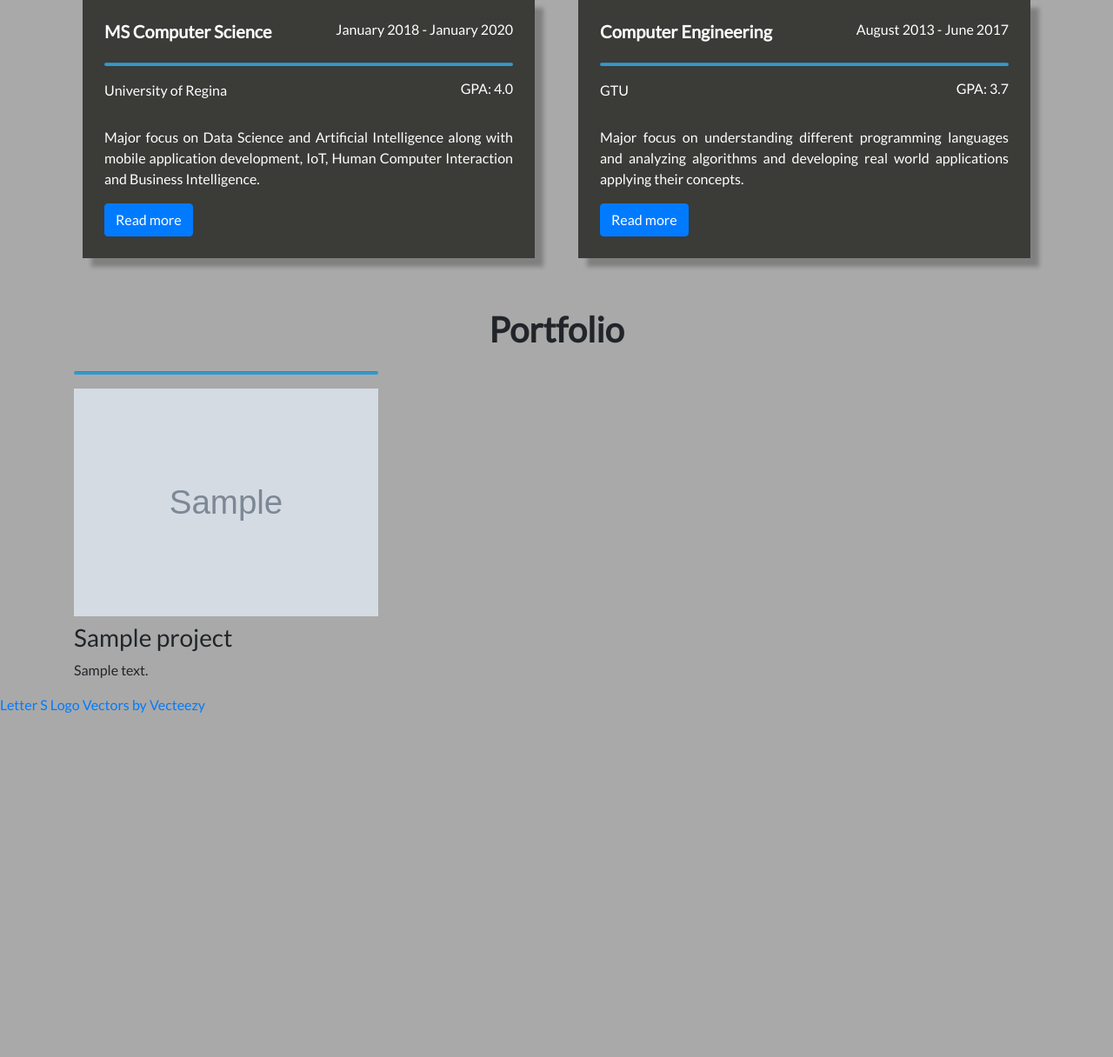
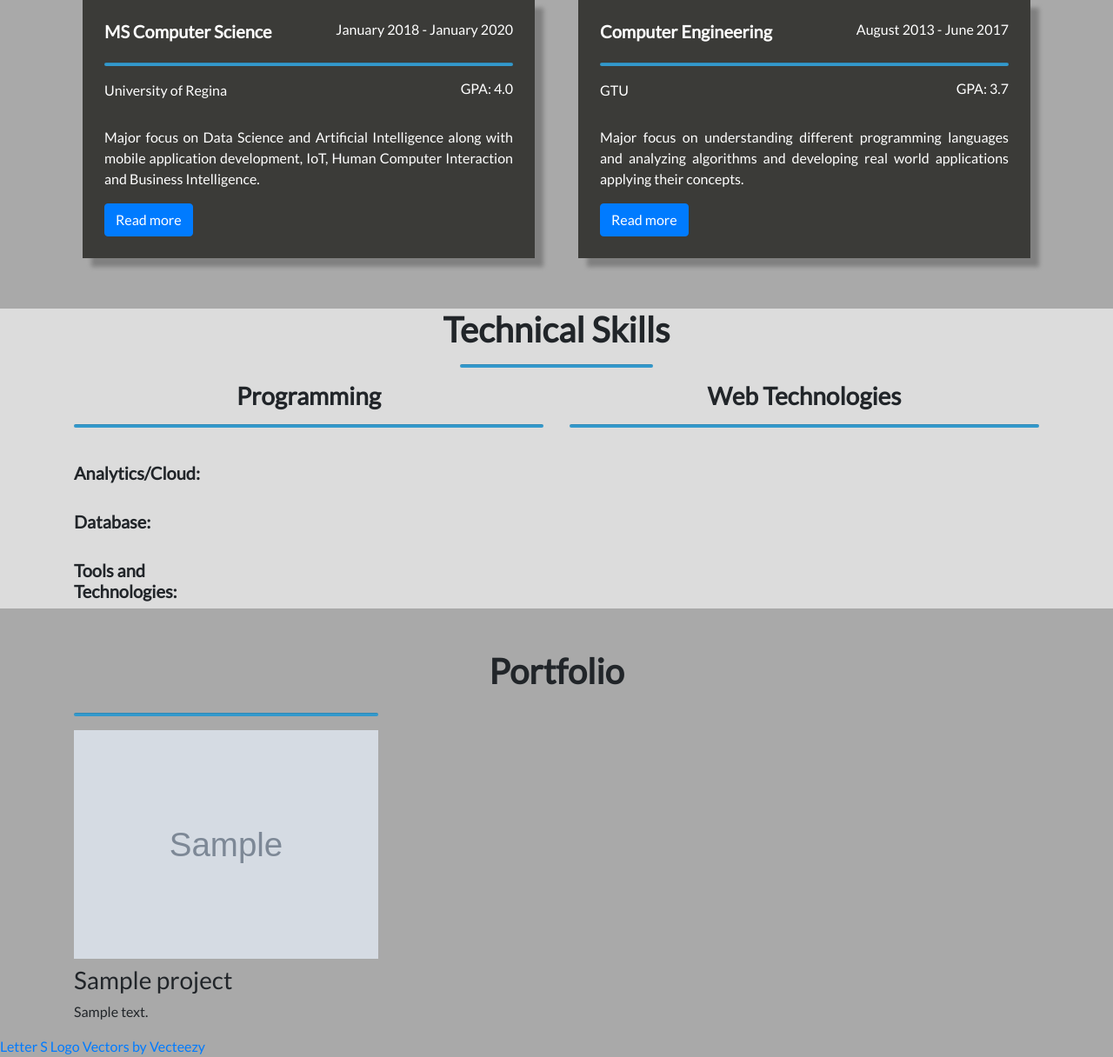
Before and after one commit to shirishsoni/portfolio, a Django app: page / in a window 1280 px wide. Shown: the part 1330-2546 px from the top of the page at 87% size. Before the commit the page ends 2150 px from the top, so only its background shows below. Run offline with Django 3.2, Linux system fonts and the light colour scheme; tables that the repository leaves empty hold one stand-in row (values such as "Sample post"); grey boxes marked "Sample" are stand-in pictures; some libraries are stand-ins or nearby versions.

Commit message:
Technical skills added

```diff
--- a/portfolio/admin.py
+++ b/portfolio/admin.py
@@ -1,4 +1,6 @@
 from django.contrib import admin
-from .models import Project
+from .models import Project, Languages
 
 admin.site.register(Project)
+
+admin.site.register(Languages)
--- a/portfolio/models.py
+++ b/portfolio/models.py
@@ -8,3 +8,11 @@ class Project(models.Model):
 
     def __str__(self):
         return self.title
+
+class Languages(models.Model):
+    name = models.CharField(max_length=50)
+    value = models.CharField(max_length=3, blank=True)
+    type = models.CharField(max_length=25)
+
+    def __str__(self):
+        return self.name
--- a/portfolio/templates/portfolio/home.html
+++ b/portfolio/templates/portfolio/home.html
@@ -162,7 +162,78 @@
 </section>
 
 <!-- Technical Skills -->
+<section id="technical_skills" style="background-color:#DCDCDC;">
+  <div class="container">
+    <h1 class="mt-5 center font-weight-bold">Technical Skills</h1>
+    <hr style="width:20%">
+    <div class="row">
+      <div class="col-md-6 center">
 
+        <h3 class="font-weight-bold">Programming</h3>
+        <hr>
+        {% for item in prog %}
+        <div class="row">
+          <div class="col-md-2 font-weight-bold">
+            {{ item.name }}
+          </div>
+          <div class="col-md-8">
+            <div class="progress">
+              <div class="progress-bar progress-bar-striped progress-bar-animated" role="progressbar" aria-valuenow="{{item.value}}" aria-valuemin="0" aria-valuemax="100" style="width: {{item.value}}%"></div>
+            </div>
+          </div>
+
+        </div>
+        {% endfor %}
+      </div>
+      <div class="col-md-6 center">
+        <h3 class="font-weight-bold">Web Technologies</h3>
+        <hr>
+        {% for item in web %}
+        <div class="row">
+          <div class="col-md-2 font-weight-bold">
+            {{ item.name }}
+          </div>
+          <div class="col-md-8">
+            <div class="progress">
+              <div class="progress-bar progress-bar-striped progress-bar-animated" role="progressbar" aria-valuenow="{{item.value}}" aria-valuemin="0" aria-valuemax="100" style="width: {{item.value}}%"></div>
+            </div>
+          </div>
+
+        </div>
+        {% endfor %}
+      </div>
+    </div>
+    <br>
+    <div class="row">
+      <div class="col-md-2">
+        <h5 class="font-weight-bold">Analytics/Cloud:</h5>
+      </div>
+      <div class="col-md-8 font-weight-bold">
+        {% for item in cloudAnalytics%}{{item.name}}&nbsp;&nbsp;&nbsp;&nbsp;{% endfor %}
+      </div>
+    </div>
+    <br>
+    <div class="row">
+      <div class="col-md-2">
+        <h5 class="font-weight-bold">Database:</h5>
+      </div>
+      <div class="col-md-8 font-weight-bold">
+        {% for item in db %}{{item.name}}&nbsp;&nbsp;&nbsp;&nbsp;{% endfor %}
+      </div>
+    </div>
+    <br>
+    <div class="row">
+      <div class="col-md-2">
+        <h5 class="font-weight-bold">Tools and Technologies:</h5>
+      </div>
+      <br>
+      <div class="col-md-8 font-weight-bold">
+        {% for item in other %}{{item.name}}&nbsp;&nbsp;&nbsp;&nbsp;{% endfor %}
+      </div>
+    </div>
+  </div>
+
+</section>
 <!-- Portfolio -->
 
 <div class="container">
--- a/portfolio/views.py
+++ b/portfolio/views.py
@@ -1,6 +1,13 @@
 from django.shortcuts import render
-from .models import Project
+from .models import Project, Languages
 
 def home(request):
     projects = Project.objects.all()
-    return render(request, 'portfolio/home.html', {'projects':projects})
+    languages = Languages.objects.all()
+    programming = Languages.objects.filter(type="prog")
+    web = Languages.objects.filter(type="web")
+    db = Languages.objects.filter(type = "db")
+    cloud_analytics = Languages.objects.filter(type="CloudAnalytics")
+    other = Languages.objects.filter(type="other")
+
+    return render(request, 'portfolio/home.html', {'projects':projects,'prog':programming,'web':web,'db':db,'cloudAnalytics':cloud_analytics,'other':other,'lang':languages})
```
Also changed, not shown: portfolio/migrations/0002_languages.py (added), portfolio/migrations/0003_auto_20200722_2017.py (added), portfolio/migrations/0004_auto_20200722_2019.py (added).
